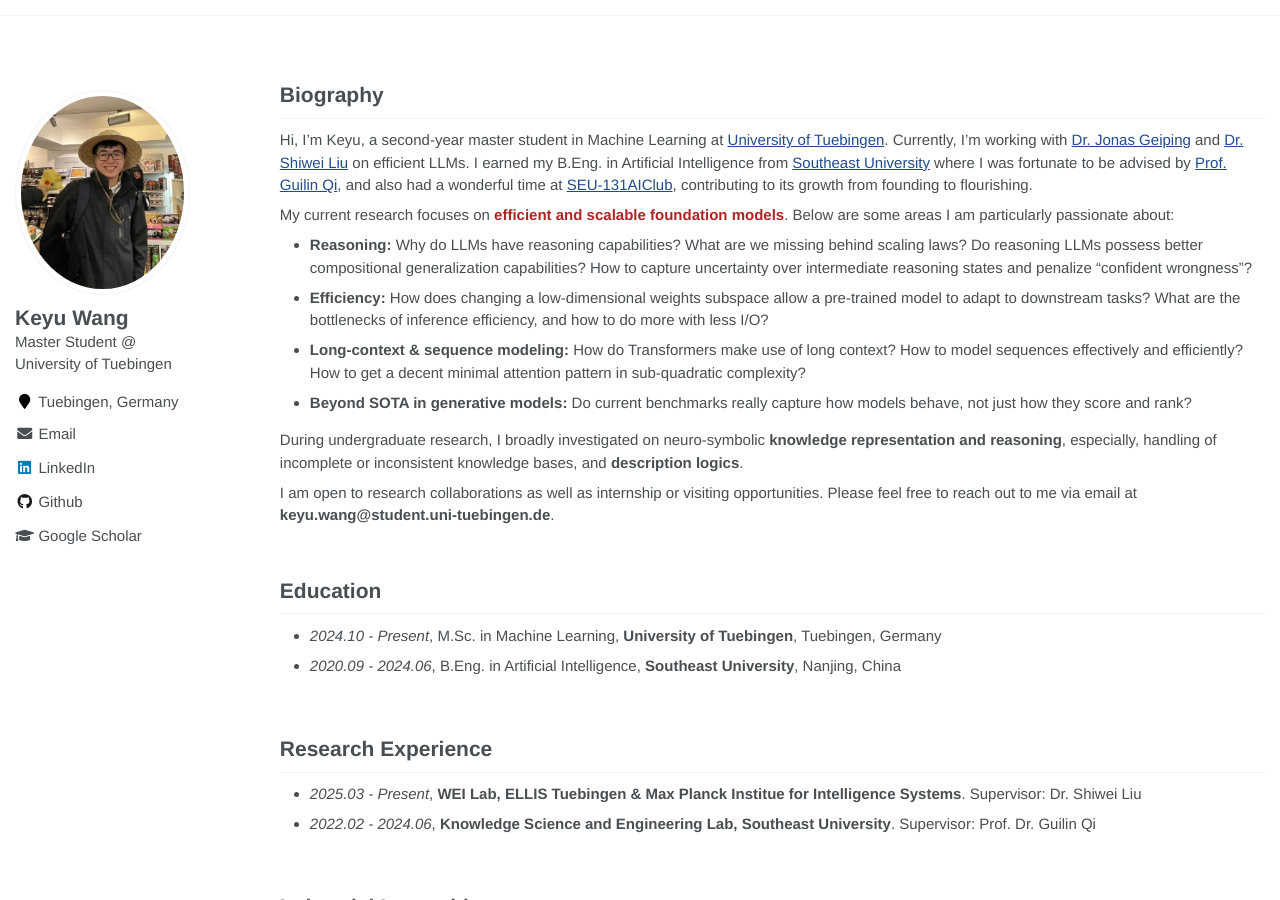
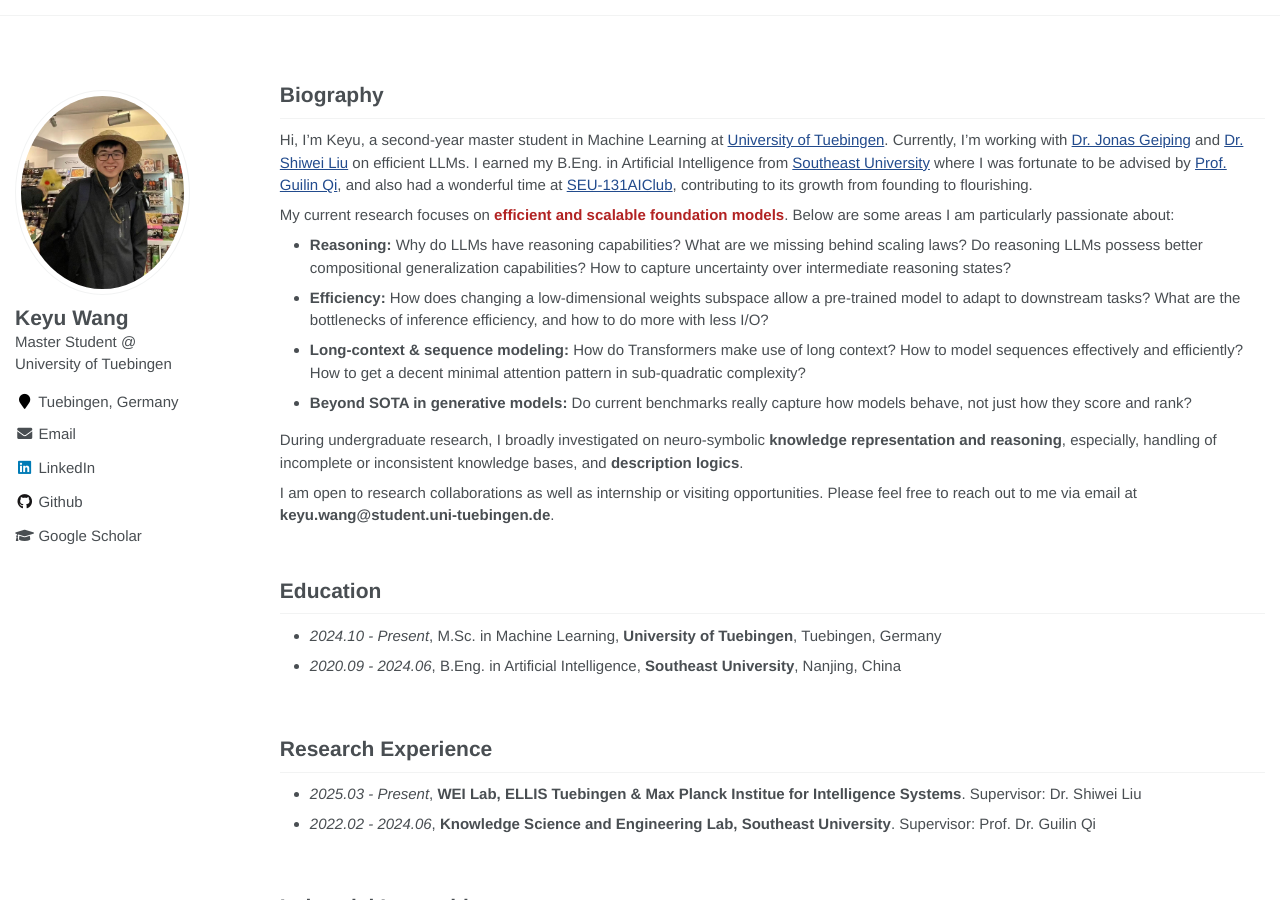
Before and after one commit to keyu-wang-2002/keyu-wang-2002.github.io, a Jekyll site: the page built from _pages/about.md, in a window 1280 px wide and 900 px high. Built offline with Jekyll 4.4.1, drawn with Linux system fonts in a browser that asks for light colours.

Commit message:
Update about.md

```diff
--- a/_pages/about.md
+++ b/_pages/about.md
@@ -18,7 +18,7 @@ redirect_from:
 Hi, I'm Keyu, a second-year master student in Machine Learning at [University of Tuebingen]([[https://uni-tuebingen.de/en/]]). Currently, I’m working with [Dr. Jonas Geiping](https://jonasgeiping.github.io/) and [Dr. Shiwei Liu](https://shiweiliuiiiiiii.github.io) on efficient LLMs. I earned my B.Eng. in Artificial Intelligence from [Southeast University](https://www.seu.edu.cn/) where I was fortunate to be advised by [Prof. Guilin Qi](https://scholar.google.com/citations?user=1gw3LJQAAAAJ&hl=zh-CN), and also  had a wonderful time at [SEU-131AIClub](https://github.com/131AIClub), contributing to its growth from founding to flourishing.
 
 My current research focuses on <font color='FireBrick'><strong> efficient and scalable foundation models</strong></font>. Below are some areas I am particularly passionate about:
-- <strong>Reasoning: </strong> Why do LLMs have reasoning capabilities? What are we missing behind scaling laws? Do reasoning LLMs possess better compositional generalization capabilities? How to capture uncertainty over intermediate reasoning states and penalize “confident wrongness”?
+- <strong>Reasoning: </strong> Why do LLMs have reasoning capabilities? What are we missing behind scaling laws? Do reasoning LLMs possess better compositional generalization capabilities? How to capture uncertainty over intermediate reasoning states?
 - <strong>Efficiency: </strong> How does changing a low-dimensional weights subspace allow a pre-trained model to adapt to downstream tasks? What are the bottlenecks of inference efficiency, and how to do more with less I/O?
 - <strong>Long-context & sequence modeling: </strong> How do Transformers make use of long context? How to model sequences effectively and efficiently? How to get a decent minimal attention pattern in sub-quadratic complexity?
 - <strong>Beyond SOTA in generative models: </strong> Do current benchmarks really capture how models behave, not just how they score and rank?
```
